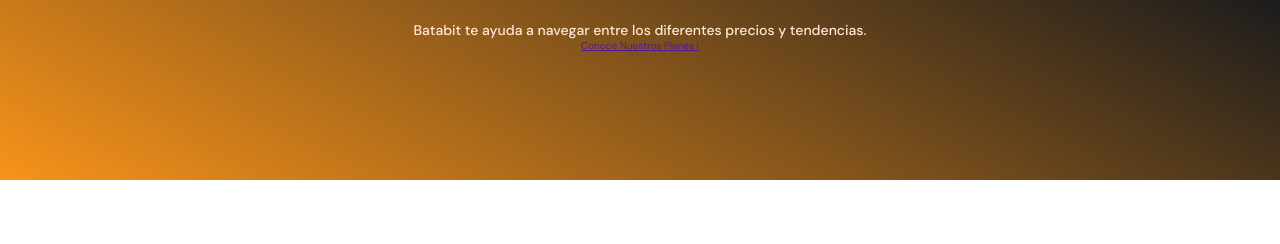
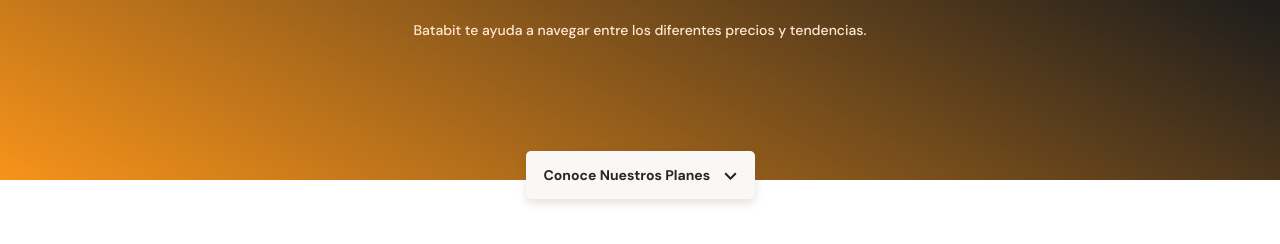
Before and after one commit to Angel-Znoker/batata-bit, a plain HTML site: page index.html in a window 1280 px wide. Shown: the part 154-398 px from the top of the page. Drawn offline with Linux system fonts and the light colour scheme.

Commit message:
estilos del header terminados

```diff
--- a/css/styles.css
+++ b/css/styles.css
@@ -65,3 +65,30 @@
   line-height: 1.8rem;
   color: var(--soft-orange);
 }
+
+.header--title-container .header--button {
+  position: absolute;
+  left: calc(50% - 114.5px);
+  top: 270px;
+  display: block;
+  margin-top: 35px;
+  padding: 15px;
+  width: 229px;
+  height: 48px;
+  background-color: var(--off-white);
+  /* Sombra */
+  box-shadow: 0 4px 8px rgba(89, 73, 30, 0.16);
+  border: none;
+  border-radius: 5px;
+  font-size: 1.4rem;
+  font-weight: bold;
+  text-decoration: none;
+  color: var(--black);
+}
+.header--button span {
+  display: inline-block;
+  width: 13px;
+  height: 8px;
+  margin-left: 10px;
+  background-image: url('../assets/icons/down-arrow.svg');
+}
--- a/index.html
+++ b/index.html
@@ -18,7 +18,7 @@
       <p>
         Batabit te ayuda a navegar entre los diferentes precios y tendencias.
       </p>
-      <a class="header--button" href="">Conoce Nuestros Planes <span>i</span></a>
+      <a class="header--button" href="">Conoce Nuestros Planes <span></span></a>
     </div>
   </header>
 
```
Also changed, not shown: assets/icons/down-arrow.svg (added).
